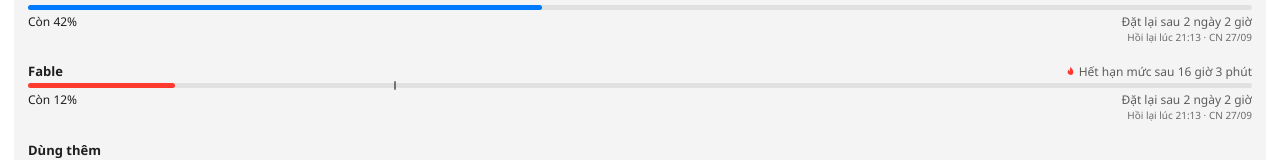
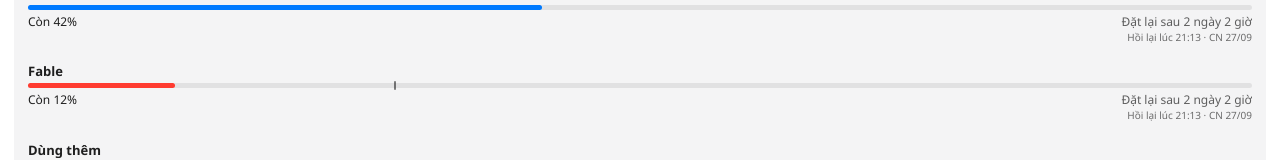
Before and after one commit to buidangminh23/quota-control, a React (Vite) app: page / in a window 1280 px wide. Shown: the part 324-484 px from the top of the page. Built offline with nearby package versions, Linux system fonts and the light colour scheme.

Commit message:
fix: remove predicted quota exhaustion warning

```diff
--- a/src/components/dashboard/MetricRow.tsx
+++ b/src/components/dashboard/MetricRow.tsx
@@ -66,7 +66,7 @@ function BoundedRow({ data, now, interactive }: { data: WidgetData; now: Date; i
     <div className="uc-row is-bounded">
       <div className="uc-row-label">
         <span className="uc-row-title uc-truncate">{data.title}</span>
-        <PaceWarning data={data} state={state} language={language} interactive={interactive} />
+        <PaceWarning data={data} state={state} language={language} />
       </div>
       <Meter data={data} state={state} now={now} />
       <div className="uc-row-readout">
@@ -96,7 +96,7 @@ function BoundedRow({ data, now, interactive }: { data: WidgetData; now: Date; i
   );
 }
 
-function PaceWarning({ data, state, language, interactive }: { data: WidgetData; state: MeterState; language: Language; interactive: boolean }) {
+function PaceWarning({ data, state, language }: { data: WidgetData; state: MeterState; language: Language }) {
   const tooltip = meterTooltip(state, language);
   const severity = meterSeverity(state);
   const flameColor = severity ? `var(--uc-${severity === "critical" ? "red" : severity === "warning" ? "yellow" : "blue"})` : undefined;
@@ -108,27 +108,8 @@ function PaceWarning({ data, state, language, interactive }: { data: WidgetData;
           <span>{messagesFor(language).meter.limitReached}</span>
         </span>
       );
-    case "runningOut": {
-      const flame = <FlameIcon size={11} style={{ color: flameColor }} />;
-      if (state.eta === null) {
-        return (
-          <span className="uc-row-warning" aria-label={tooltip ?? undefined} {...tooltipProps(tooltip)}>
-            {flame}
-          </span>
-        );
-      }
-      return interactive ? (
-        <button type="button" className="uc-row-warning uc-num" onClick={() => toggleResetDisplay(data)} {...tooltipProps(tooltip)}>
-          {flame}
-          <span>{state.eta}</span>
-        </button>
-      ) : (
-        <span className="uc-row-warning uc-num">
-          {flame}
-          <span>{state.eta}</span>
-        </span>
-      );
-    }
+    case "runningOut":
+      return null;
     case "closeToLimit":
       return (
         <span className="uc-row-warning uc-num" {...tooltipProps(tooltip)}>
```
